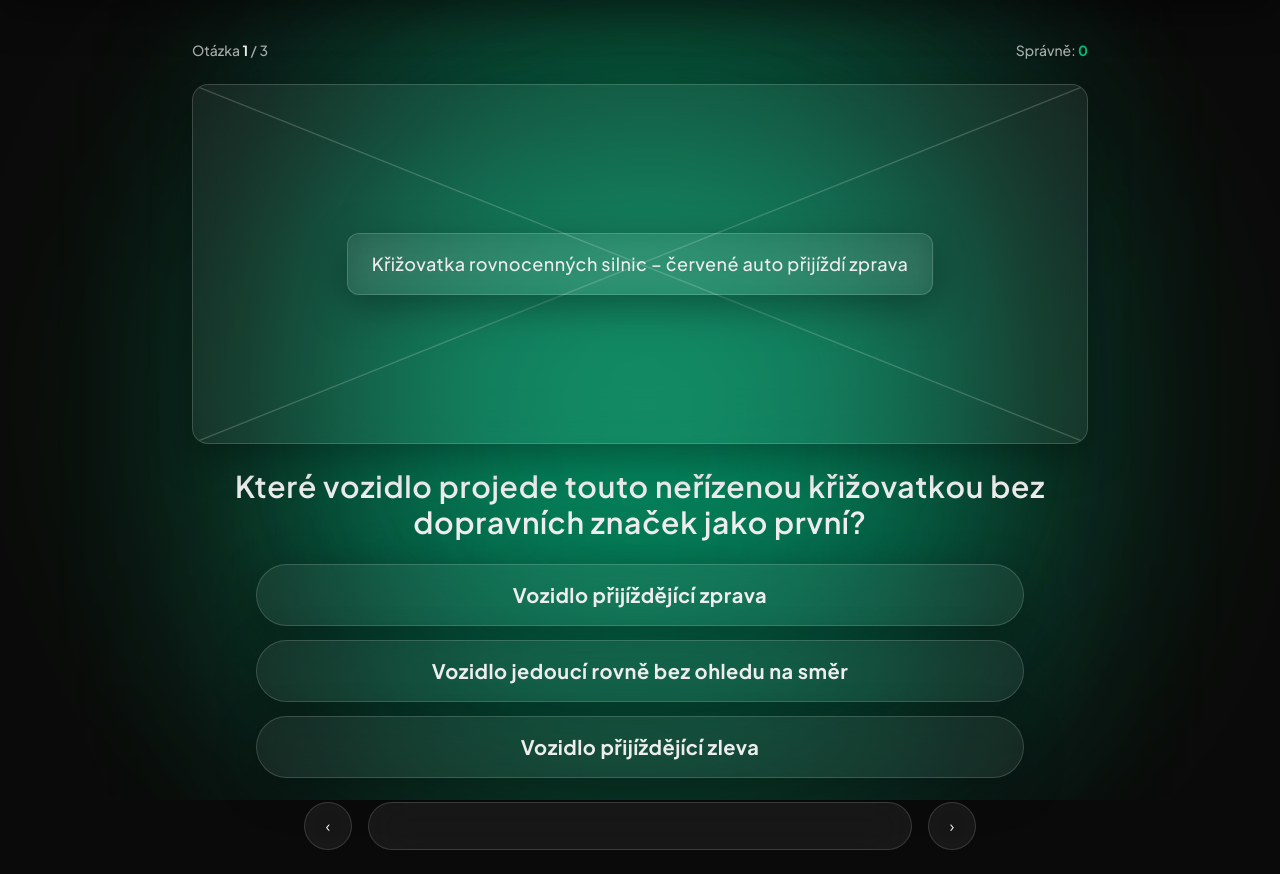
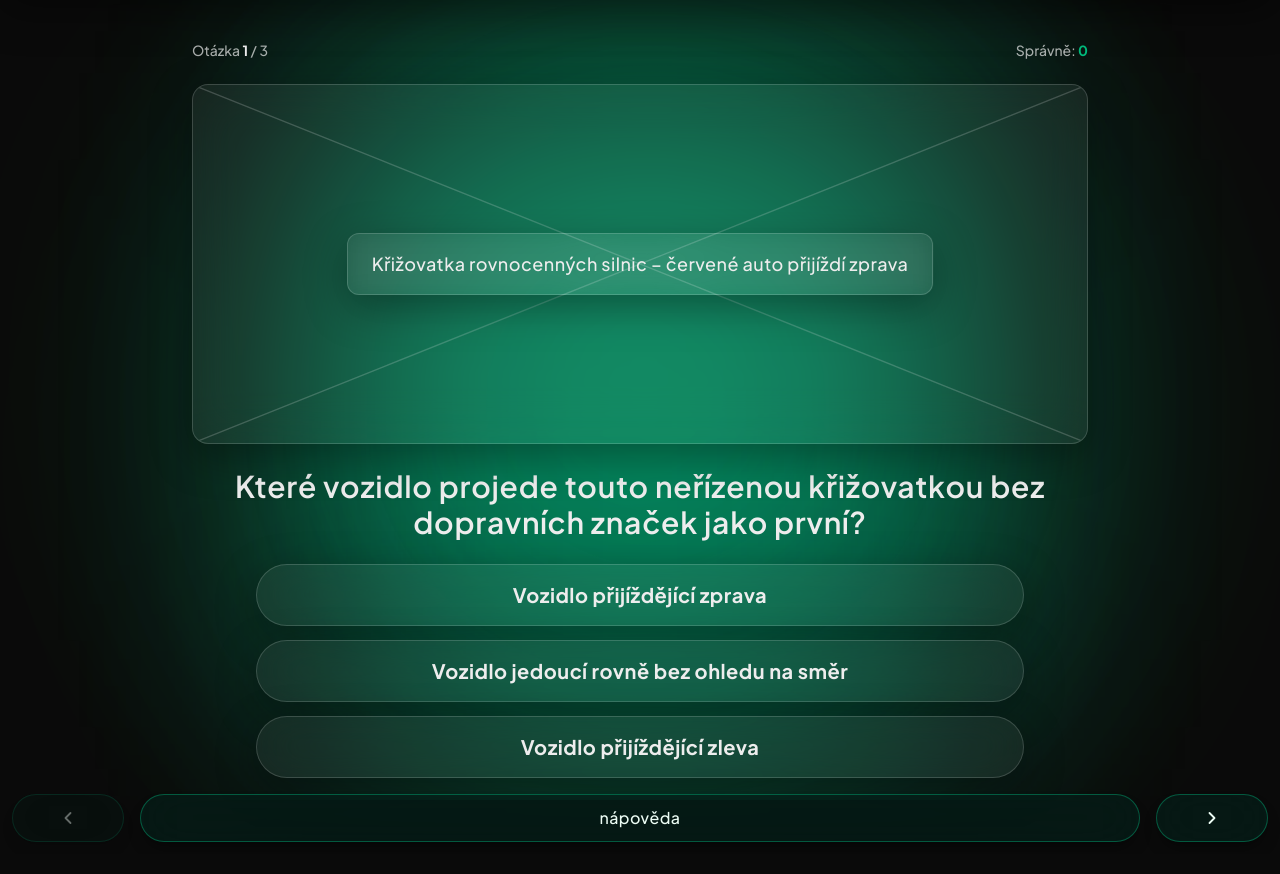
Before and after one commit to Pakyyyk/Bez-Nehod, a Next.js app in the folder my-app/: page /teorie in a window 1280 px wide. Built offline with nearby package versions, Linux system fonts and the light colour scheme.

Commit message:
better UI

```diff
--- a/my-app/src/app/teorie/page.js
+++ b/my-app/src/app/teorie/page.js
@@ -47,7 +47,7 @@ export default function TeoriePage() {
       <AuroraBackground theme="Teorie" />
       <Navbar />
 
-      <main className="relative z-10 flex-1 flex flex-col items-center justify-between w-full max-w-6xl mx-auto px-4 sm:px-8 pt-10 pb-6 gap-6">
+      <main className="relative z-10 flex-1 flex flex-col items-center justify-between w-full max-w-6xl mx-auto px-4 sm:px-8 pt-10 pb-4 gap-6">
         <div className="w-full max-w-4xl flex items-center justify-between text-sm font-medium text-ink-muted">
           <span>
             Otázka <strong className="text-ink">{currentIndex + 1}</strong> / {THEORY_QUESTIONS.length}
@@ -91,7 +91,9 @@ export default function TeoriePage() {
             />
           ))}
         </div>
+      </main>
 
+      <footer className="relative z-10 w-full shrink-0 px-2 sm:px-3 pb-2 sm:pb-3">
         <BottomControlBar
           centerLabel={showHint ? 'skrýt nápovědu' : 'nápověda'}
           accentColor="emerald"
@@ -101,7 +103,7 @@ export default function TeoriePage() {
           prevDisabled={currentIndex === 0}
           nextDisabled={currentIndex === THEORY_QUESTIONS.length - 1}
         />
-      </main>
+      </footer>
     </div>
   );
 }
--- a/my-app/src/app/uceni/kategorie/page.js
+++ b/my-app/src/app/uceni/kategorie/page.js
@@ -19,7 +19,8 @@ function KategorieContent() {
   const lesson = category.lessons[lessonIndex] || category.lessons[0];
 
   return (
-    <main className="relative z-10 flex-1 flex flex-col items-center justify-between w-full max-w-6xl mx-auto px-4 sm:px-8 pt-14 pb-6 gap-6 min-h-screen">
+    <>
+      <main className="relative z-10 flex-1 flex flex-col items-center justify-between w-full max-w-6xl mx-auto px-4 sm:px-8 pt-14 pb-4 gap-6">
         <MainHeading title={category.title} className="mb-0" />
 
         <div className="w-full max-w-4xl flex flex-col items-center gap-6 my-auto">
@@ -40,9 +41,11 @@ function KategorieContent() {
             {lesson.heading}
           </h2>
         </div>
+      </main>
 
+      <footer className="relative z-10 w-full shrink-0 px-2 sm:px-3 pb-2 sm:pb-3">
         <BottomControlBar
-        centerLabel={showDetail ? 'skrýt detail' : 'vysvětlení do detailu'}
+          centerLabel={showDetail ? 'skrýt vysvětlení' : 'komplexní vysvětlení'}
           accentColor="rose"
           onCenterClick={() => setShowDetail((prev) => !prev)}
           onPrev={() => {
@@ -56,7 +59,8 @@ function KategorieContent() {
           prevDisabled={lessonIndex === 0}
           nextDisabled={lessonIndex === category.lessons.length - 1}
         />
-    </main>
+      </footer>
+    </>
   );
 }
 
--- a/my-app/src/components/BottomControlBar.js
+++ b/my-app/src/components/BottomControlBar.js
@@ -8,11 +8,16 @@ export default function BottomControlBar({
   selectedAction = null,
   isCorrect = null,
   onActionSelect,
-  // Výchozí režim pro /teorie a /uceni
+  // Sjednocený režim pro /teorie a /uceni: [ ( < ) ]  [  nápověda / komplexní vysvětlení  ]  [ ( > ) ]
+  centerLabel = "",
   centerText = "",
+  accentColor = "default",
+  onCenterClick,
   hideArrows = false,
   onPrev,
   onNext,
+  prevDisabled = false,
+  nextDisabled = false,
   isDark: isDarkProp,
 }) {
   const [detectedDark, setDetectedDark] = useState(true);
@@ -224,42 +229,83 @@ export default function BottomControlBar({
     );
   }
 
-  // 2) VÝCHOZÍ REŽIM PRO OSTATNÍ STRÁNKY (/teorie, /uceni)
-  const defaultArrowStyle = isDark
-    ? "w-12 h-12 shrink-0 rounded-full bg-white/[0.06] hover:bg-white/[0.14] active:scale-95 border border-white/15 backdrop-blur-xl flex items-center justify-center text-white/90 transition cursor-pointer"
-    : "w-12 h-12 shrink-0 rounded-full bg-white/80 hover:bg-white active:scale-95 border border-stone-900/15 backdrop-blur-xl flex items-center justify-center text-stone-800 shadow-sm transition cursor-pointer";
+  // 2) SJEDNOCENÝ REŽIM PRO OSTATNÍ STRÁNKY (/teorie, /uceni/kategorie)
+  const label = centerLabel || centerText;
+
+  const accentStyles = {
+    emerald:
+      "bg-white/85 hover:bg-emerald-50 border-emerald-900/20 text-stone-900 shadow-sm dark:bg-emerald-950/40 dark:hover:bg-emerald-900/60 dark:border-emerald-400/35 dark:text-emerald-50 dark:shadow-lg dark:shadow-black/30",
+    rose:
+      "bg-white/85 hover:bg-rose-50 border-rose-900/20 text-stone-900 shadow-sm dark:bg-rose-950/40 dark:hover:bg-rose-900/60 dark:border-rose-400/35 dark:text-rose-50 dark:shadow-lg dark:shadow-black/30",
+    amber:
+      "bg-white/85 hover:bg-amber-50 border-amber-900/20 text-stone-900 shadow-sm dark:bg-amber-950/40 dark:hover:bg-amber-900/60 dark:border-amber-400/35 dark:text-amber-50 dark:shadow-lg dark:shadow-black/30",
+    default:
+      "bg-white/85 hover:bg-white border-stone-900/20 text-stone-900 shadow-sm dark:bg-white/[0.06] dark:hover:bg-white/[0.14] dark:border-white/20 dark:text-white/95 dark:shadow-lg dark:shadow-black/30",
+  };
+
+  const currentAccent = accentStyles[accentColor] || accentStyles.default;
+
+  const unifiedOvalBtnStyle =
+    "w-20 sm:w-28 h-12 shrink-0 rounded-full border backdrop-blur-xl flex items-center justify-center transition-all duration-150 cursor-pointer active:scale-95 disabled:opacity-40 disabled:cursor-not-allowed disabled:active:scale-100";
+
+  const unifiedCenterBtnStyle =
+    "flex-1 h-12 px-6 rounded-full border backdrop-blur-xl flex items-center justify-center text-sm sm:text-base font-medium tracking-wide transition-all duration-150";
 
   return (
-    <div className="w-full max-w-2xl mx-auto flex items-center gap-3 sm:gap-4">
+    <div className="w-full flex items-center gap-3 sm:gap-4 select-none">
       {!hideArrows && (
         <button
           type="button"
+          disabled={prevDisabled}
           onClick={onPrev}
           aria-label="Předchozí"
-          className={defaultArrowStyle}
+          className={`${unifiedOvalBtnStyle} ${currentAccent}`}
         >
-          ‹
+          <svg
+            viewBox="0 0 24 24"
+            className="w-5 h-5"
+            fill="none"
+            stroke="currentColor"
+            strokeWidth="2.2"
+            strokeLinecap="round"
+            strokeLinejoin="round"
+          >
+            <polyline points="15 18 9 12 15 6" />
+          </svg>
         </button>
       )}
 
-      <div
-        className={`flex-1 h-12 px-6 rounded-full border backdrop-blur-xl text-sm sm:text-base font-medium flex items-center justify-center ${
-          isDark
-            ? "bg-white/[0.06] border-white/15 text-white/90"
-            : "bg-white/80 border-stone-900/15 text-stone-800 shadow-sm"
+      <button
+        type="button"
+        onClick={onCenterClick}
+        className={`${unifiedCenterBtnStyle} ${currentAccent} ${
+          onCenterClick
+            ? "cursor-pointer active:scale-[0.99]"
+            : "cursor-default"
         }`}
       >
-        {centerText}
-      </div>
+        {label}
+      </button>
 
       {!hideArrows && (
         <button
           type="button"
+          disabled={nextDisabled}
           onClick={onNext}
           aria-label="Další"
-          className={defaultArrowStyle}
+          className={`${unifiedOvalBtnStyle} ${currentAccent}`}
         >
-          ›
+          <svg
+            viewBox="0 0 24 24"
+            className="w-5 h-5"
+            fill="none"
+            stroke="currentColor"
+            strokeWidth="2.2"
+            strokeLinecap="round"
+            strokeLinejoin="round"
+          >
+            <polyline points="9 18 15 12 9 6" />
+          </svg>
         </button>
       )}
     </div>
--- a/my-app/src/components/MenuCard.js
+++ b/my-app/src/components/MenuCard.js
@@ -7,12 +7,12 @@ export default function MenuCard({ title, href = '#' }) {
       className="
         group flex h-28 w-full min-w-0 cursor-pointer items-center justify-center rounded-xl px-4
         border border-glass-border bg-glass shadow-glass backdrop-blur-xl
-        transition-all duration-300 hover:-translate-y-1 hover:border-cyan-400/50 hover:bg-glass-hover
-        focus-visible:outline-none focus-visible:ring-2 focus-visible:ring-cyan-400/70
+        transition-all duration-300 hover:-translate-y-1 hover:border-cyan-400/50 dark:hover:border-white/80 hover:bg-glass-hover
+        focus-visible:outline-none focus-visible:ring-2 focus-visible:ring-cyan-400/70 dark:focus-visible:ring-white/70
         sm:h-32
       "
     >
-      <span className="text-3xl font-semibold tracking-wide text-ink transition-colors duration-300 group-hover:text-cyan-500 sm:text-4xl md:text-5xl">
+      <span className="text-3xl font-semibold tracking-wide text-ink transition-colors duration-300 group-hover:text-cyan-500 dark:group-hover:text-white sm:text-4xl md:text-5xl">
         {title}
       </span>
     </Link>
--- a/my-app/src/components/Navbar.js
+++ b/my-app/src/components/Navbar.js
@@ -45,13 +45,19 @@ export default function Navbar() {
                 <Link
                   key={link.href}
                   href={link.href}
-                  className={`transition-colors focus-visible:outline-none focus-visible:ring-2 focus-visible:ring-cyan-400/70 ${
+                  className={`inline-grid place-items-center no-underline rounded-sm transition-all duration-200 focus-visible:outline-none focus-visible:ring-2 focus-visible:ring-cyan-400/70 dark:focus-visible:ring-white/70 ${
                     isActive
-                      ? 'text-ink font-semibold underline decoration-cyan-400 decoration-2 underline-offset-8'
-                      : 'text-ink-muted hover:text-ink'
+                      ? 'text-ink font-bold [text-shadow:0_0_8px_rgba(15,23,42,0.18)] dark:[text-shadow:0_0_10px_rgba(255,255,255,0.45)] hover:[text-shadow:0_0_10px_rgba(15,23,42,0.24)] dark:hover:[text-shadow:0_0_12px_rgba(255,255,255,0.58)]'
+                      : 'text-ink-muted hover:text-ink hover:font-bold hover:[text-shadow:0_0_10px_rgba(15,23,42,0.22)] dark:hover:[text-shadow:0_0_12px_rgba(255,255,255,0.55)]'
                   }`}
                 >
-                  {link.label}
+                  <span className="col-start-1 row-start-1">{link.label}</span>
+                  <span
+                    aria-hidden="true"
+                    className="col-start-1 row-start-1 font-bold invisible pointer-events-none select-none"
+                  >
+                    {link.label}
+                  </span>
                 </Link>
               );
             })}
```
Lines whose indentation alone changed are shown as unchanged.
